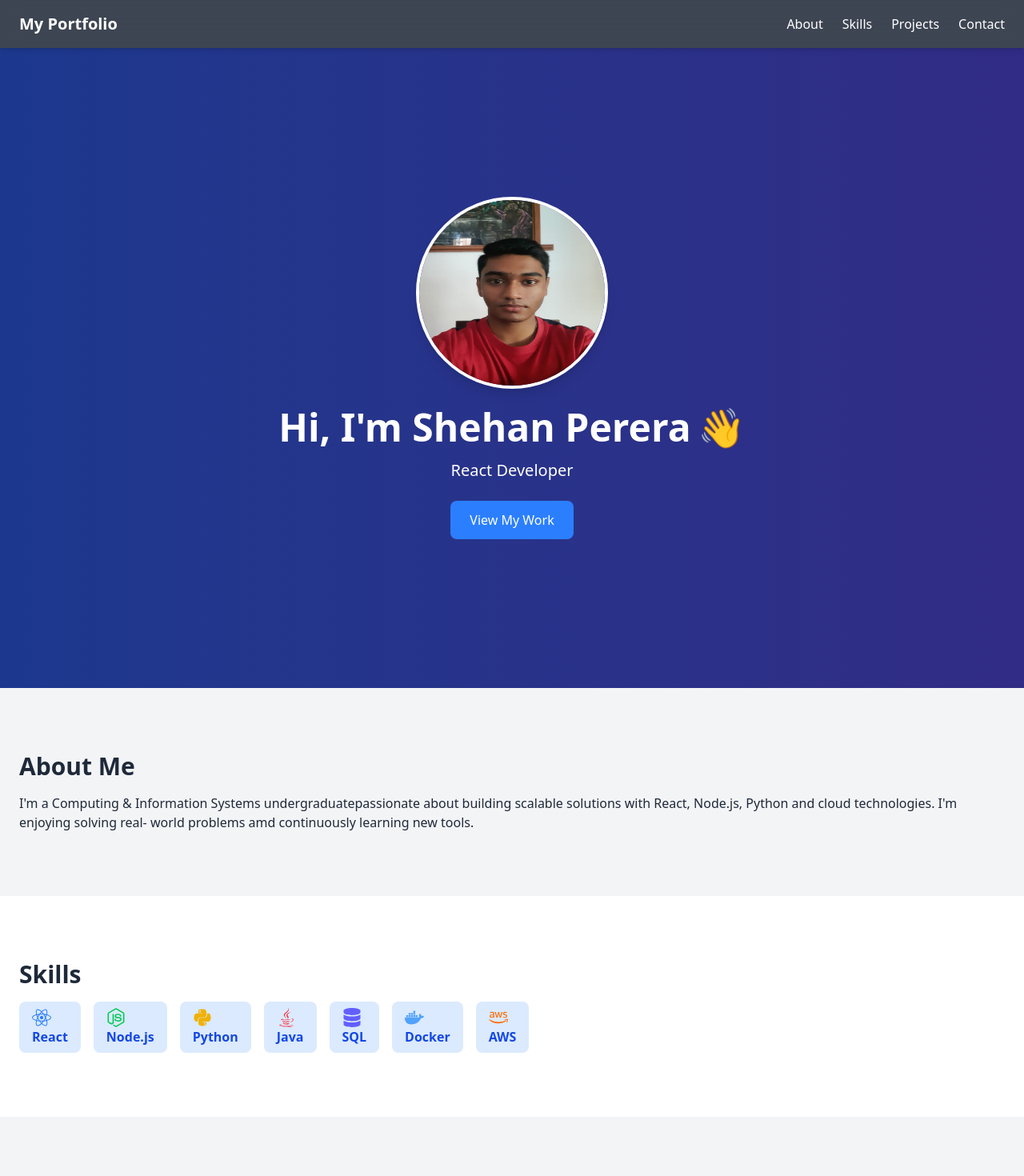
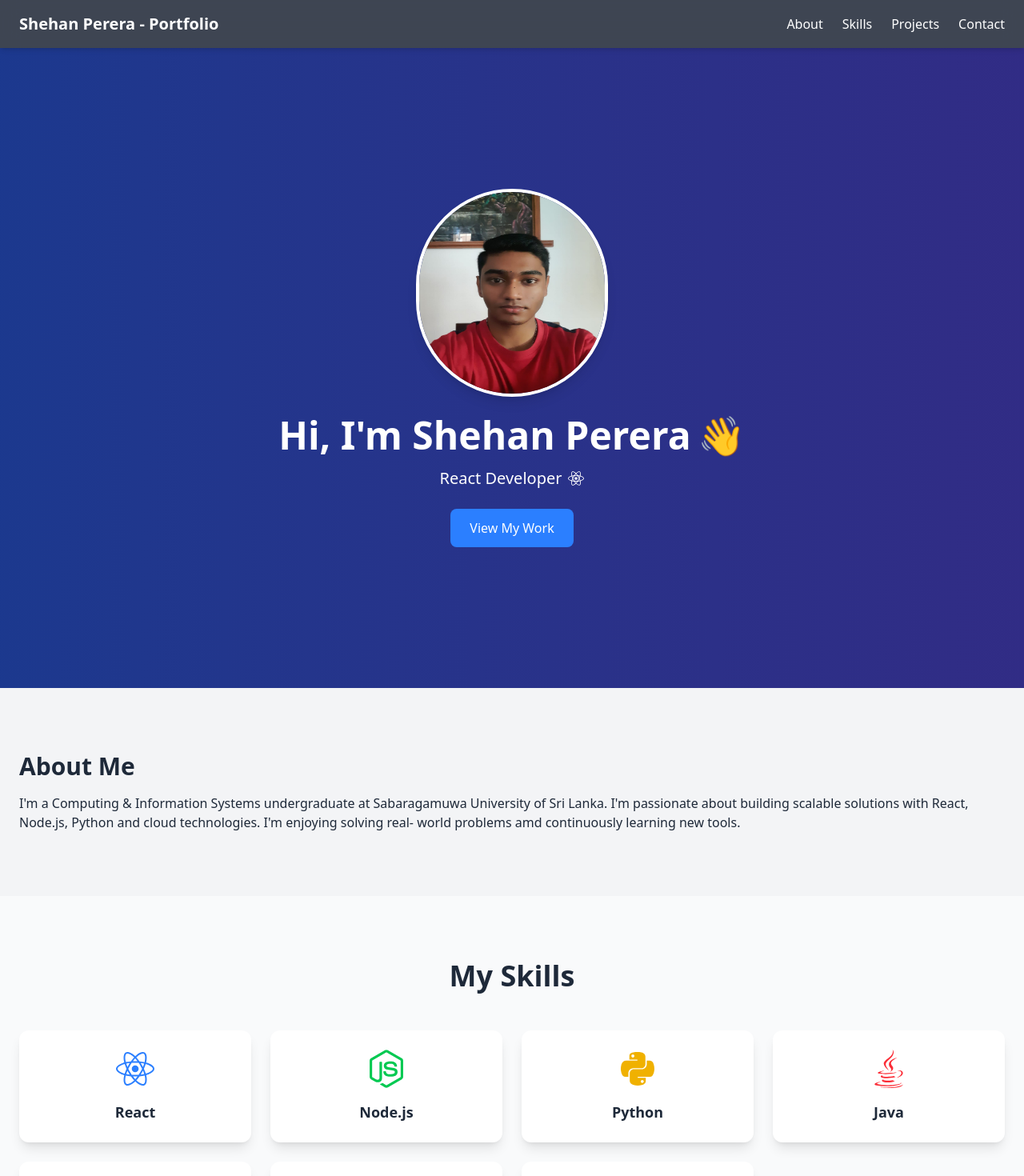
Before and after one commit to Shehanruby-67523/Shehan_Perera_Portfolio, a React (Vite) app: page / in a window 1280 px wide. Shown: the top 1470 px of the page at 80% size. Built offline with nearby package versions, Linux system fonts and the light colour scheme.

Commit message:
updated all components

```diff
--- a/package.json
+++ b/package.json
@@ -14,6 +14,7 @@
     "react": "^19.1.1",
     "react-dom": "^19.1.1",
     "react-icons": "^5.5.0",
+    "react-scroll": "^1.9.3",
     "tailwindcss": "^4.1.12"
   },
   "devDependencies": {
--- a/src/components/About.jsx
+++ b/src/components/About.jsx
@@ -3,7 +3,7 @@ export default function About() {
         <section id="about" className="p-10 bg-gray-100 text-gray-800">
             <h1 className="text-3xl font-bold mb-4">About Me</h1>
             <p>
-                I'm a Computing & Information Systems undergraduatepassionate about building scalable solutions with React, Node.js, Python and cloud technologies. I'm enjoying solving real- world problems amd continuously learning new tools.
+                I'm a Computing & Information Systems undergraduate at Sabaragamuwa University of Sri Lanka. I'm passionate about building scalable solutions with React, Node.js, Python and cloud technologies. I'm enjoying solving real- world problems amd continuously learning new tools.
             </p>
         </section>
     )
--- a/src/components/Footer.jsx
+++ b/src/components/Footer.jsx
@@ -1,7 +1,7 @@
 export default function Footer() {
   return (
     <footer className="p-6 bg-gray-900 text-white text-center">
-      © {new Date().getFullYear()} MyPortfolio | Built with React & TailwindCSS
+      © {new Date().getFullYear()} Shehan Perera - Portfolio
     </footer>
   );
 }
--- a/src/components/Hero.jsx
+++ b/src/components/Hero.jsx
@@ -1,12 +1,13 @@
 import { useState, useEffect } from "react";
 import My_profile from "../assets/My_profile.jpeg";
+import { FaLaptopCode, FaReact, FaPython, FaRocket } from 'react-icons/fa';
 
 export default function Hero() {
     const roles = [
-        "Full Stack Developer",
-        "React Developer",
-        "Python Enthusiast",
-        "DevOps Learner"
+        <p className="flex items-center gap-2">Full Stack Developer<FaLaptopCode /></p>,
+        <p className="flex items-center gap-2">React Developer<FaReact /></p>,
+        <p className="flex items-center gap-2">Python Enthusiast<FaPython /></p>,
+        <p className="flex items-center gap-2">DevOps Learner<FaRocket /></p>
     ];
 
     const [currentRole, setCurrentRole] = useState(0);
@@ -18,12 +19,13 @@ export default function Hero() {
 
         return () => clearInterval(interval);
     }, [roles.length]);
+
     return (
         <section className="h-screen flex flex-col justify-center items-center text-center bg-gradient-to-r from-blue-900 to-indigo-900 text-white">
             <img
                 src={My_profile}
                 alt="Profile"
-                className="w-60 h-60 rounded-full border-4 border-white shadow-lg mb-6 hover:scale-105 transition-transform duration-300"
+                className="w-60 h-65 rounded-full border-4 border-white shadow-lg mb-6 hover:scale-105 transition-transform duration-300"
             />
             <h1 className="text-5xl font-bold flex items-center gap-2">
                 Hi, I'm Shehan Perera
--- a/src/components/Navbar.jsx
+++ b/src/components/Navbar.jsx
@@ -1,12 +1,14 @@
+import { Link } from 'react-scroll';
+
 export default function Navbar() {
     return (
         <nav className="flex justify-between items-center px-6 py-4 bg-gray-900 text-white">
-            <h1 className="text-xl font-bold">My Portfolio</h1>
+            <h1 className="text-xl font-bold">Shehan Perera - Portfolio</h1>
             <ul className="flex space-x-6">
-                <li><a href="#about" className="hover:text-blue-400">About</a></li>
-                <li><a href="#skills" className="hover:text-blue-400">Skills</a></li>
-                <li><a href="#projects" className="hover:text-blue-400">Projects</a></li>
-                <li><a href="#contact" className="hover:text-blue-400">Contact</a></li>
+                <li><Link to="about" smooth={true} duration={500} className="hover:text-blue-400 cursor-pointer">About</Link></li>
+                <li><Link to="skills" smooth={true} duration={500} className="hover:text-blue-400 cursor-pointer">Skills</Link></li>
+                <li><Link to="projects" smooth={true} duration={500} className="hover:text-blue-400 cursor-pointer">Projects</Link></li>
+                <li><Link to="contact" smooth={true} duration={500} className="hover:text-blue-400 cursor-pointer">Contact</Link></li>
             </ul>
         </nav>
     )
--- a/src/components/Projects.jsx
+++ b/src/components/Projects.jsx
@@ -1,7 +1,7 @@
 export default function Projects() {
   const projects = [
     { title: "Password Generator", link: "https://github.com/Shehanruby-67523/python-password-generator", desc: "App developed using Python. Can create strong passwords." },
-    { title: "Big Cats Website", link: "https://github.com/Shehanruby-67523/Big-Cats", desc: "ALL the wild big cats in the world." }
+    { title: "Big Cats Website", link: "https://github.com/Shehanruby-67523/Big-Cats", desc: "All about the wild big cats in the world." }
   ];
 
   return (
--- a/src/components/Skills.jsx
+++ b/src/components/Skills.jsx
@@ -2,23 +2,24 @@ import { FaReact, FaNodeJs, FaPython, FaJava, FaDatabase, FaDocker, FaAws } from
 
 export default function Skills() {
   const skills = [
-    { name: "React", icon: <FaReact className="text-blue-500 text-2xl" /> },
-    { name: "Node.js", icon: <FaNodeJs className="text-green-500 text-2xl" /> },
-    { name: "Python", icon: <FaPython className="text-yellow-500 text-2xl" /> },
-    { name: "Java", icon: <FaJava className="text-red-500 text-2xl" /> },
-    { name: "SQL", icon: <FaDatabase className="text-indigo-500 text-2xl" /> },
-    { name: "Docker", icon: <FaDocker className="text-blue-400 text-2xl" /> },
-    { name: "AWS", icon: <FaAws className="text-orange-500 text-2xl" /> },
+    { name: "React", icon: <FaReact className="text-blue-500 text-5xl" /> },
+    { name: "Node.js", icon: <FaNodeJs className="text-green-500 text-5xl" /> },
+    { name: "Python", icon: <FaPython className="text-yellow-500 text-5xl" /> },
+    { name: "Java", icon: <FaJava className="text-red-500 text-5xl" /> },
+    { name: "SQL", icon: <FaDatabase className="text-indigo-500 text-5xl" /> },
+    { name: "Docker", icon: <FaDocker className="text-blue-400 text-5xl" /> },
+    { name: "AWS", icon: <FaAws className="text-orange-500 text-5xl" /> },
   ];
 
   return (
-    <section id="skills" className="p-10 bg-white">
-      <h2 className="text-3xl font-bold mb-4">Skills</h2>
-      <div className="flex flex-wrap gap-4">
+    <section id="skills" className="p-10 bg-gray-50">
+      <h2 className="text-4xl font-extrabold text-center mb-12">My Skills</h2>
+      <div className="grid grid-cols-2 md:grid-cols-3 lg:grid-cols-4 gap-6">
         {skills.map((skill, i) => (
-          <span key={i} className="px-4 py-2 bg-blue-100 rounded-lg text-blue-700 font-semibold">
+          <span key={i} className="flex flex-col items-center p-6 bg-white rounded-xl shadow-lg
+                                   transform transition-transform duration-300 hover:scale-105 hover:shadow-xl">
             {skill.icon}
-            {skill.name}
+            <span className="mt-4 text-lg font-bold text-gray-800">{skill.name}</span>
           </span>
         ))}
       </div>
```
Also changed, not shown: 1 other file (tests, documents, lock files or other folders).
